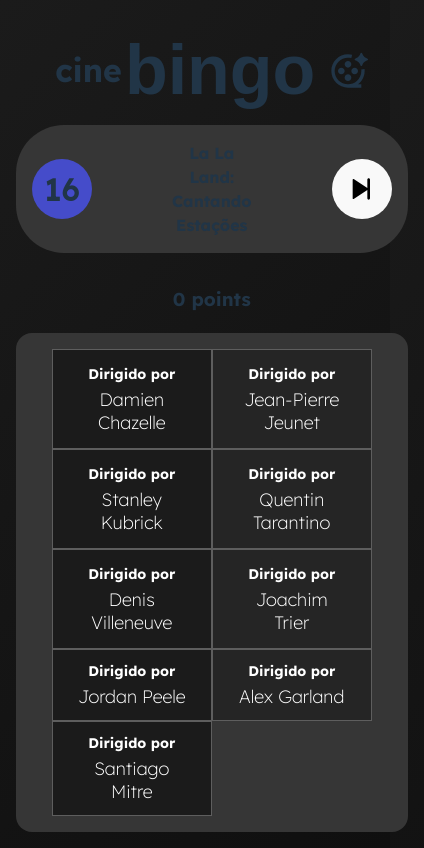
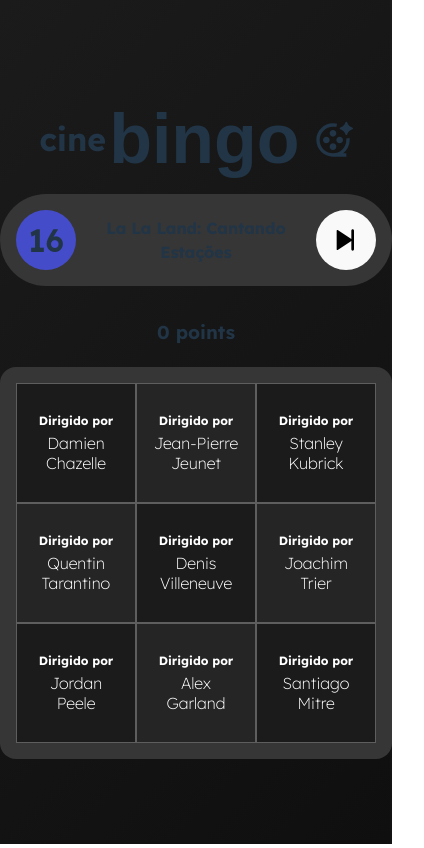
Before and after one commit to schutz-luca/cinebingo, a React (Vite) app: page / in a window 390 px wide. Shown: the whole page, 424 px wide, since content can reach past the window. Built offline with nearby package versions, Linux system fonts and the light colour scheme; a web font is replaced by a local one.

Commit message:
enhance mobile ux

```diff
--- a/src/App.scss
+++ b/src/App.scss
@@ -38,7 +38,11 @@ h1 {
 }
 
 h2 {
-    @media (max-width: 768px) {
+    @media (max-width: 980px) {
+        font-size: 1.25em;
+    }
+
+    @media (max-width: 885px) {
         font-size: 1em;
     }
 }
@@ -54,7 +58,8 @@ p {
 }
 
 .container {
-    padding: 1rem;
+    height: 100%;
+
     h1 {
         display: flex;
         align-items: center;
--- a/src/components/board/styles.scss
+++ b/src/components/board/styles.scss
@@ -10,9 +10,14 @@
     padding: 1rem;
     border-radius: 1rem;
 
-    @media (max-width: 768px) {
-        grid-template-columns: repeat(2, 160px); /* Creates 3 equal columns */
-        grid-template-rows: repeat(3, 100px);
+    @media (max-width: 885px) {
+        grid-template-columns: repeat(3, 140px); /* Creates 3 equal columns */
+        grid-template-rows: repeat(3, 140px);
+    }
+
+    @media (max-width: 485px) {
+        grid-template-columns: repeat(3, 120px); /* Creates 3 equal columns */
+        grid-template-rows: repeat(3, 120px);
     }
 }
 
@@ -43,10 +48,6 @@
         font-size: 22px;
     }
 
-    @media (max-width: 768px) {
-        font-size: 20px;
-    }
-
     &.correct {
         background-color: #44864d;
     }
@@ -54,7 +55,9 @@
         background-color: #642626;
     }
 
-    @media (max-width: 768px) {
+    @media (max-width: 885px) {
+        padding: 20px;
+
         h4 {
             font-size: 14px;
         }
@@ -62,4 +65,14 @@
             font-size: 18px;
         }
     }
+
+    @media (max-width: 485px) {
+        padding: 14px;
+        h4 {
+            font-size: 12px;
+        }
+        p {
+            font-size: 16px;
+        }
+    }
 }
--- a/src/components/current-movie/styles.scss
+++ b/src/components/current-movie/styles.scss
@@ -1,10 +1,10 @@
-@import '../../styles/variables';
+@import "../../styles/variables";
 
 .current-content {
     display: flex;
     align-items: center;
     justify-content: space-between;
-    gap: 5rem;
+    gap: 0.75rem;
     background: #363636;
     padding: 1rem;
     border-radius: 3rem;
@@ -12,7 +12,6 @@
 
     .lasts {
         background: $primary;
-        // color: black;
         width: 60px;
         min-width: 60px;
         height: 60px;
@@ -29,6 +28,7 @@
         flex-direction: column;
         align-items: center;
         justify-content: center;
+        max-width: 100%;
     }
 
     button {
```
